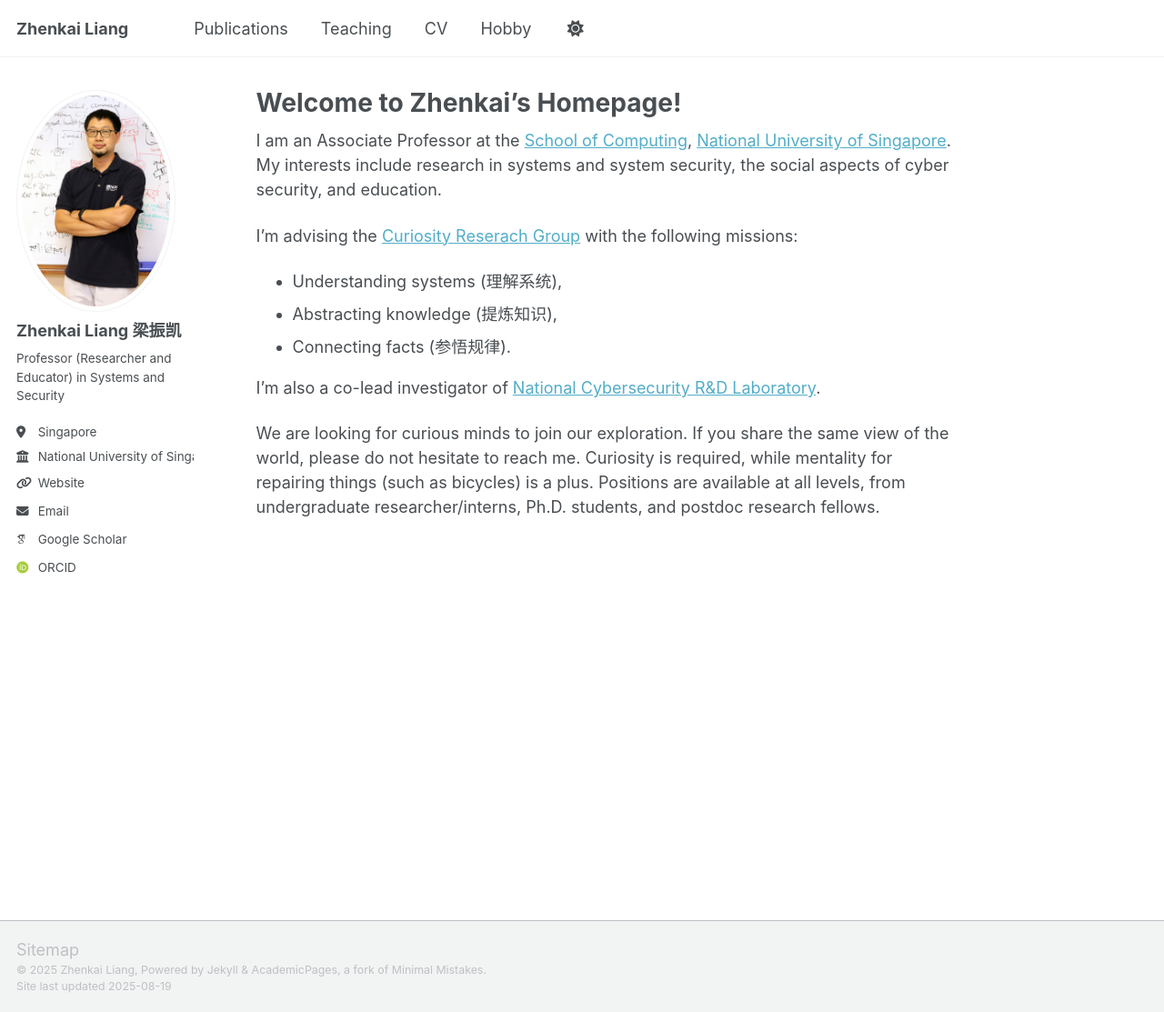
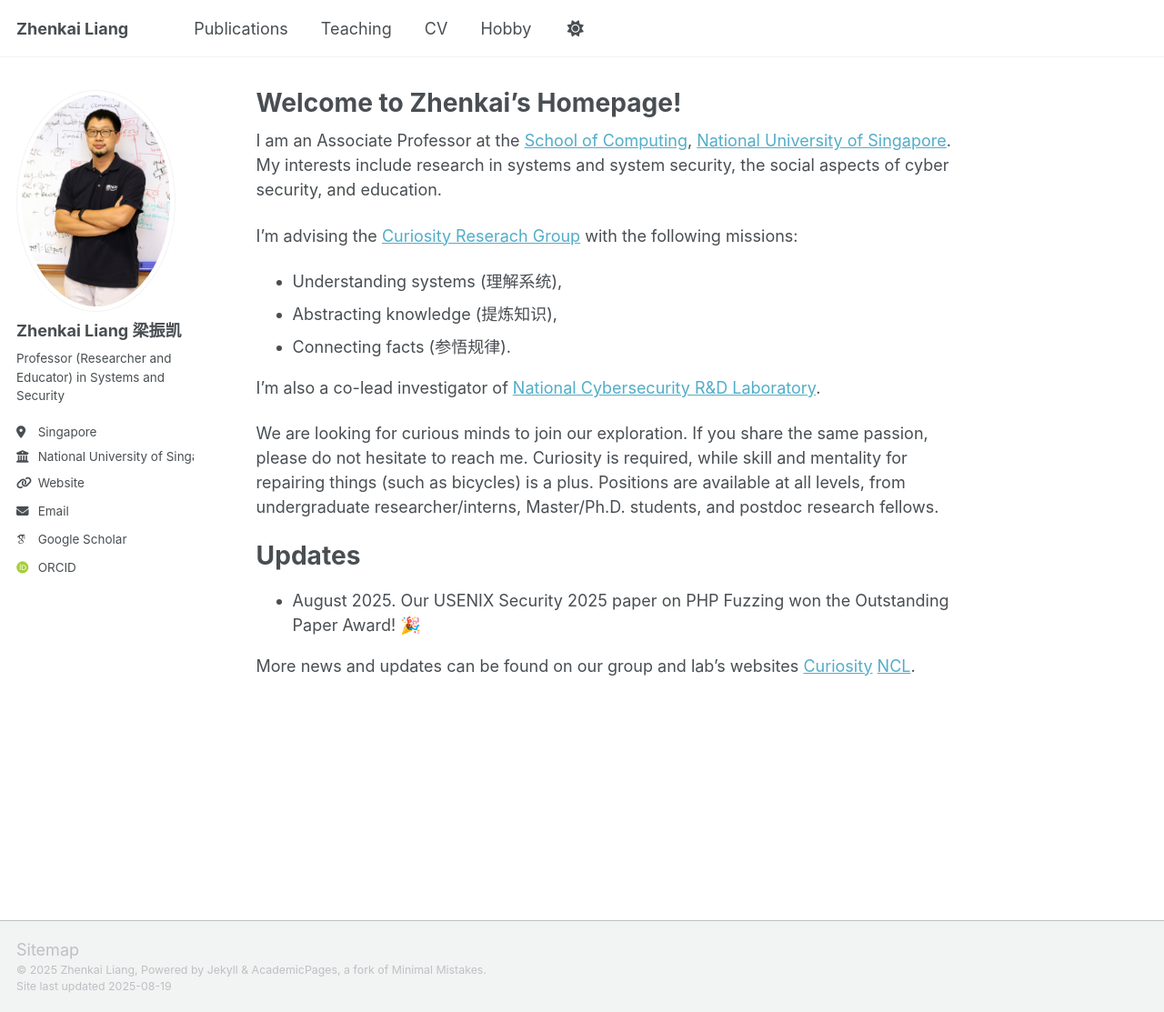
Before and after one commit to zhenkai-liang/zhenkai-liang.github.io, a Jekyll site: the page built from _pages/about.md, in a window 1280 px wide and 1113 px high. Shown: the whole window at 91% size. Built offline with Jekyll 4.4.1, drawn with Linux system fonts in a browser that asks for light colours; some web fonts are replaced; a script that is not in the unit is left out.

Commit message:
Update about.md

```diff
--- a/_pages/about.md
+++ b/_pages/about.md
@@ -16,4 +16,11 @@ I'm advising the [Curiosity Reserach Group](https://curiosity.comp.nus.edu.sg) w
 
 I'm also a co-lead investigator of [National Cybersecurity R&D Laboratory](https://ncl.sg).
 
-We are looking for curious minds to join our exploration. If you share the same view of the world, please do not hesitate to reach me. Curiosity is required, while mentality for repairing things (such as bicycles) is a plus. Positions are available at all levels, from undergraduate researcher/interns, Ph.D. students, and postdoc research fellows.
+We are looking for curious minds to join our exploration. If you share the same passion, please do not hesitate to reach me. Curiosity is required, while skill and mentality for repairing things (such as bicycles) is a plus. Positions are available at all levels, from undergraduate researcher/interns, Master/Ph.D. students, and postdoc research fellows.
+
+Updates
+======
+
+* August 2025. Our USENIX Security 2025 paper on PHP Fuzzing won the Outstanding Paper Award! 🎉
+
+More news and updates can be found on our group and lab's websites [Curiosity](https://curiosity.comp.nus.edu.sg/) [NCL](https://ncl.sg).
```
